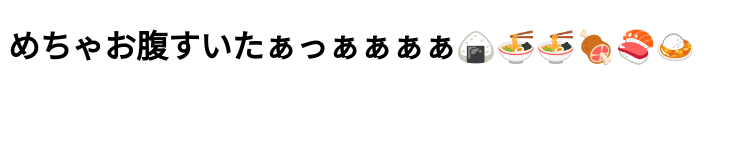
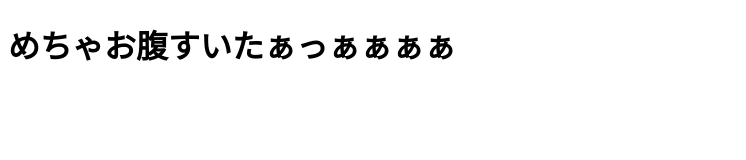
Before and after one commit to ick2322038/prg20241118, a plain HTML site: page Index.html in a window 1280 px wide. Shown: the whole page, without its empty margins (0-746 px from the left). Drawn offline with Linux system fonts and the light colour scheme.

Commit message:
1st_take

```diff
--- a/Index.html
+++ b/Index.html
@@ -2,9 +2,9 @@
 <html lang="ja">
     <head>
         <meta charset="UTF-8">
-        <title>プログラミング技術😀</title>
+        <title>プログラミング技術</title>
     </head>
     <body>
-        <h1>めちゃお腹すいたぁっぁぁぁぁ🍙🍜🍜🍖🍣🍛</h1>
+        <h1>めちゃお腹すいたぁっぁぁぁぁ</h1>
     </body>
 </html>
```
